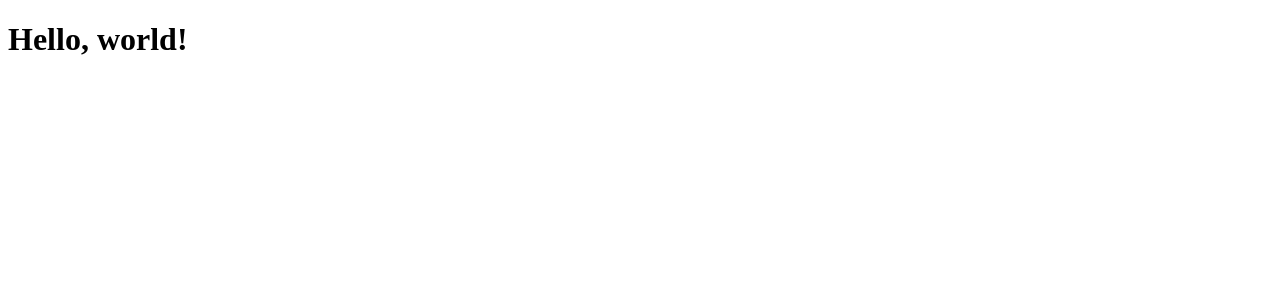
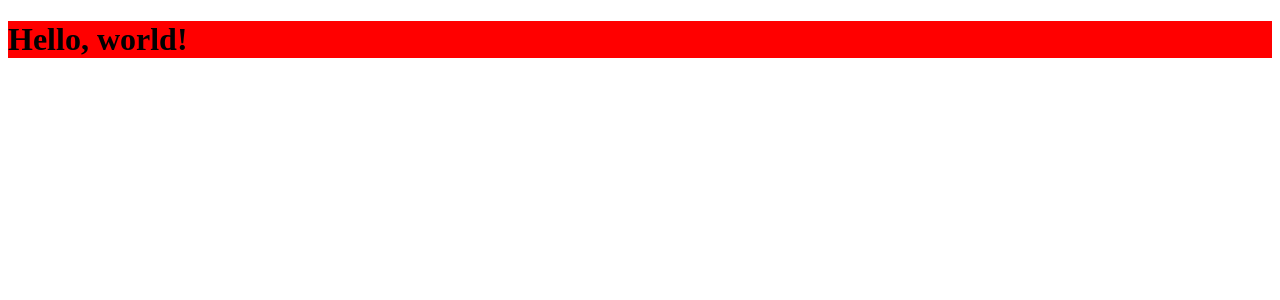
Before and after one commit to hellenvelasques/rocketnotes, a React (Vite) app: page / in a window 1280 px wide. Shown: the top 300 px of the page. Built offline with nearby package versions, Linux system fonts and the light colour scheme.

Commit message:
feat: realizada instalação do styled components.

```diff
--- a/package.json
+++ b/package.json
@@ -11,7 +11,8 @@
   },
   "dependencies": {
     "react": "^18.2.0",
-    "react-dom": "^18.2.0"
+    "react-dom": "^18.2.0",
+    "styled-components": "^6.0.7"
   },
   "devDependencies": {
     "@types/react": "^18.2.15",
--- a/src/main.jsx
+++ b/src/main.jsx
@@ -1,6 +1,6 @@
 import React from 'react';
 import ReactDOM from 'react-dom/client';
-import { Details } from '../src/pages/Details.jsx';
+import { Details } from './pages/Details';
 
 ReactDOM.createRoot(document.getElementById('root')).render(
   <React.StrictMode>
--- a/src/pages/Details.jsx
+++ b/src/pages/Details/index.jsx
@@ -1,7 +1,9 @@
+import { Container } from "./styles";
+
 export function Details () {
   return (
-    <div>
+    <Container>
       <h1>Hello, world!</h1>
-    </div>
+    </Container>
   );
 }
--- /dev/null
+++ b/src/pages/Details/styles.js
@@ -0,0 +1,5 @@
+import styled from 'styled-components';
+
+export const Container = styled.div`
+	background: red;
+`;
```
Also changed, not shown: 1 other file (tests, documents, lock files or other folders).
